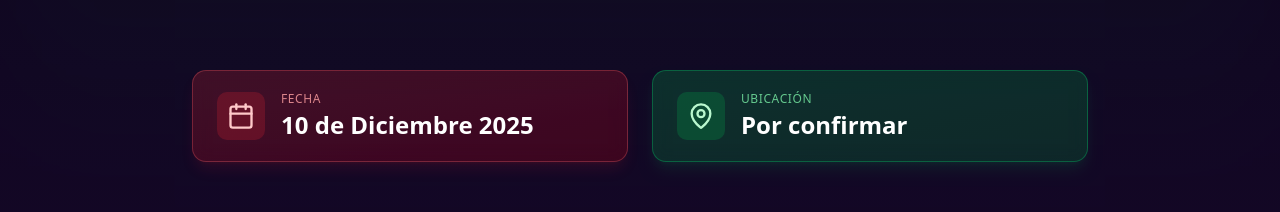
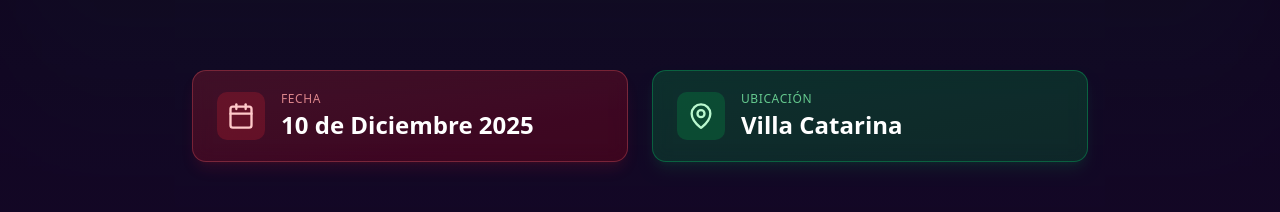
Before and after one commit to RicardoxMex/posada-fullgas, a Next.js app: page / in a window 1280 px wide. Shown: the part 480-692 px from the top of the page. Built offline with nearby package versions, Linux system fonts and the light colour scheme.

Commit message:
add location

```diff
--- a/modules/core/components/hero.tsx
+++ b/modules/core/components/hero.tsx
@@ -31,15 +31,20 @@ export const Hero: React.FC = () => (
                         <p className="text-2xl font-bold text-white mt-0.5">10 de Diciembre 2025</p>
                     </div>
                 </div>
-                <div className="flex-1 flex gap-4 items-center px-6 py-5 bg-gradient-to-br from-green-500/20 to-green-600/20 rounded-xl border border-green-400/30 backdrop-blur-sm shadow-lg shadow-green-500/10 hover:shadow-green-500/20 transition-all duration-300 hover:scale-[1.02]">
+                <a
+                    href="https://maps.app.goo.gl/cezL2Nz5FovDzjqS8"
+                    target="_blank"
+                    rel="noopener noreferrer"
+                    className="flex-1 flex gap-4 items-center px-6 py-5 bg-gradient-to-br from-green-500/20 to-green-600/20 rounded-xl border border-green-400/30 backdrop-blur-sm shadow-lg shadow-green-500/10 hover:shadow-green-500/20 transition-all duration-300 hover:scale-[1.02] cursor-pointer"
+                >
                     <div className="p-2.5 bg-green-500/20 rounded-lg">
                         <MapPin className="w-7 h-7 text-green-200" />
                     </div>
                     <div className="text-left">
                         <span className="block text-xs text-green-300/80 font-medium uppercase tracking-wider">Ubicación</span>
-                        <p className="text-2xl font-bold text-white mt-0.5">Por confirmar</p>
+                        <p className="text-2xl font-bold text-white mt-0.5">Villa Catarina</p>
                     </div>
-                </div>
+                </a>
             </div>
         </div>
     </section>
```
